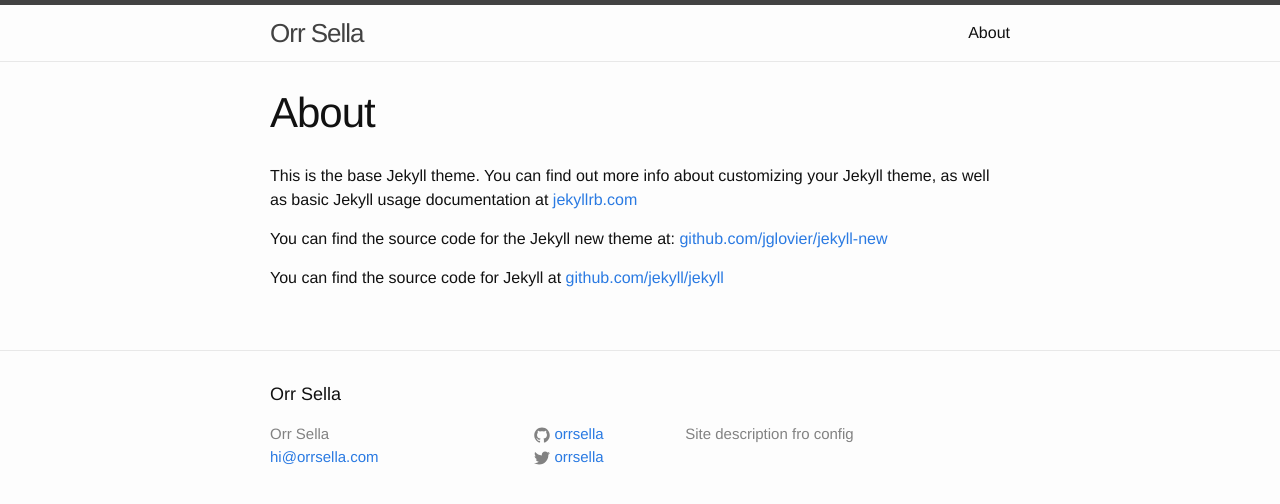
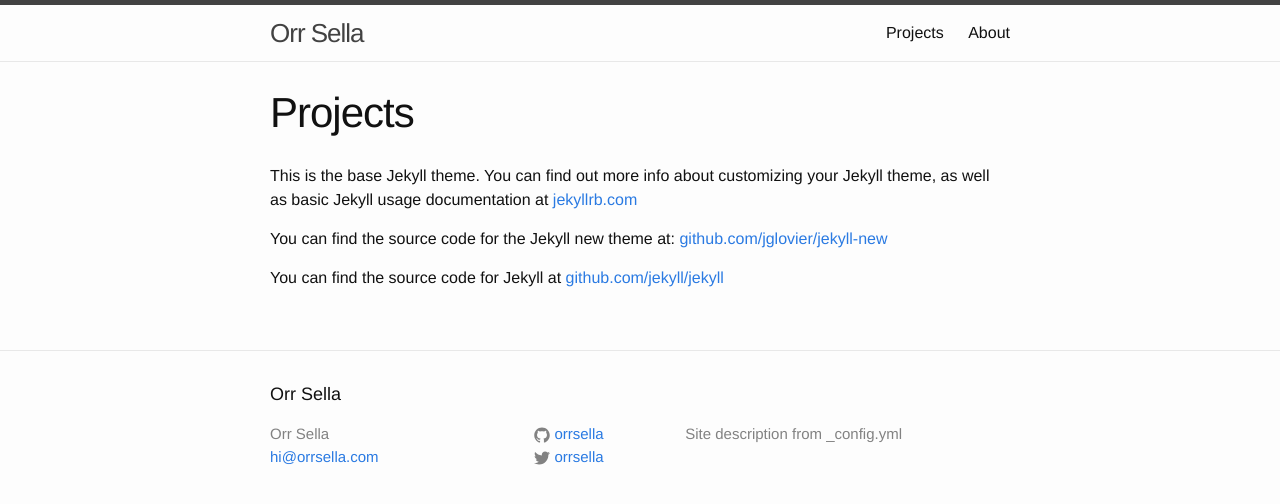
Before and after one commit to orrsella/orrsella.com, a Jekyll site: the page built from projects/index.md, in a window 1280 px wide. Shown: the top 504 px of the page. Built offline with Jekyll 4.4.1, drawn with Linux system fonts in a browser that asks for light colours.

Commit message:
Cosmetics

```diff
--- a/_config.yml
+++ b/_config.yml
@@ -1,15 +1,14 @@
-locale: en_US
-url:    http://localhost:4000
-baseurl:
-gems: [jekyll-sitemap]
-exclude: ["Gemfile", "README.md"]
+url:      http://localhost:4000
+locale:   en_US
+gems:     ["jekyll-sitemap"]
+exclude:  ["Gemfile", "README.md"]
 
 # site settings
-title:  Orr Sella
-author: Orr Sella
-description: Site description fro config
-keywords: ["orr sella", "orrsella"]
-email:  hi@orrsella.com
+title:        Orr Sella
+author:       Orr Sella
+description:  Site description from _config.yml
+keywords:     ["orr sella", "orrsella"]
+email:        hi@orrsella.com
 
 # build settings
 permalink:   /:year/:month/:day/:title/
--- a/_includes/head.html
+++ b/_includes/head.html
@@ -1,9 +1,9 @@
   <head>
-    <meta charset="UTF-8">
+    <meta charset="utf-8">
+    <meta http-equiv="X-UA-Compatible" content="IE=edge">
     <meta name="viewport" content="width=device-width initial-scale=1">
     <meta name="HandheldFriendly" content="True" />
     <meta name="MobileOptimized" content="320" />
-    <meta http-equiv="X-UA-Compatible" content="IE=edge">
 
     <title>{% if page.title %}{{ page.title }} &#8211; {% endif %}{{ site.title }}</title>
     <meta name="description" content="{% if page.description %}{{ page.description | strip_html }}{% else %}{{ site.description }}{% endif %}">
--- a/about.md
+++ b/projects/index.md
@@ -1,9 +1,6 @@
 ---
 layout: page
-title: About
-description: Foo
-keywords: hey, what's up?
-permalink: /about/
+title:  Projects
 ---
 
 This is the base Jekyll theme. You can find out more info about customizing your Jekyll theme, as well as basic Jekyll usage documentation at [jekyllrb.com](http://jekyllrb.com/)
```
Also changed, not shown: about/index.md (added, +10 -0 lines), README.md.
